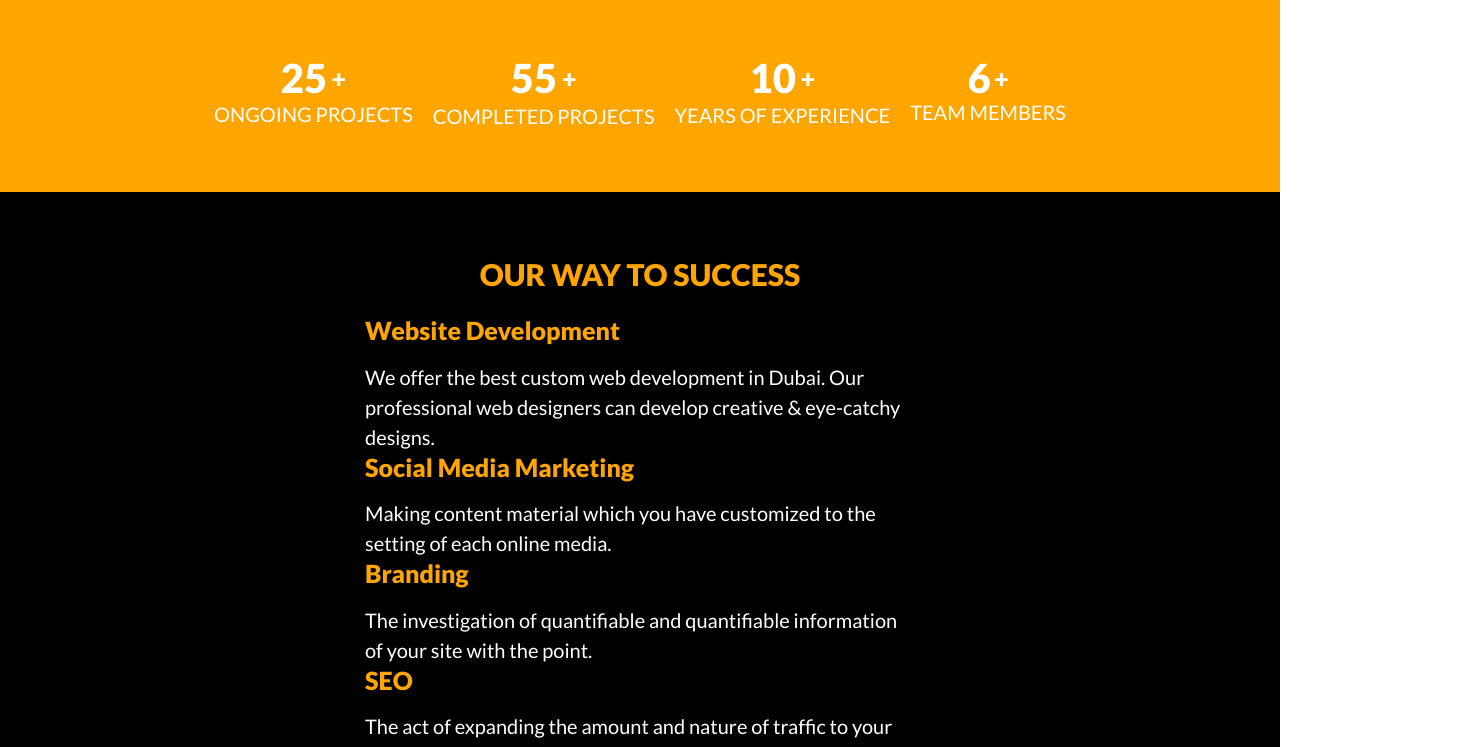
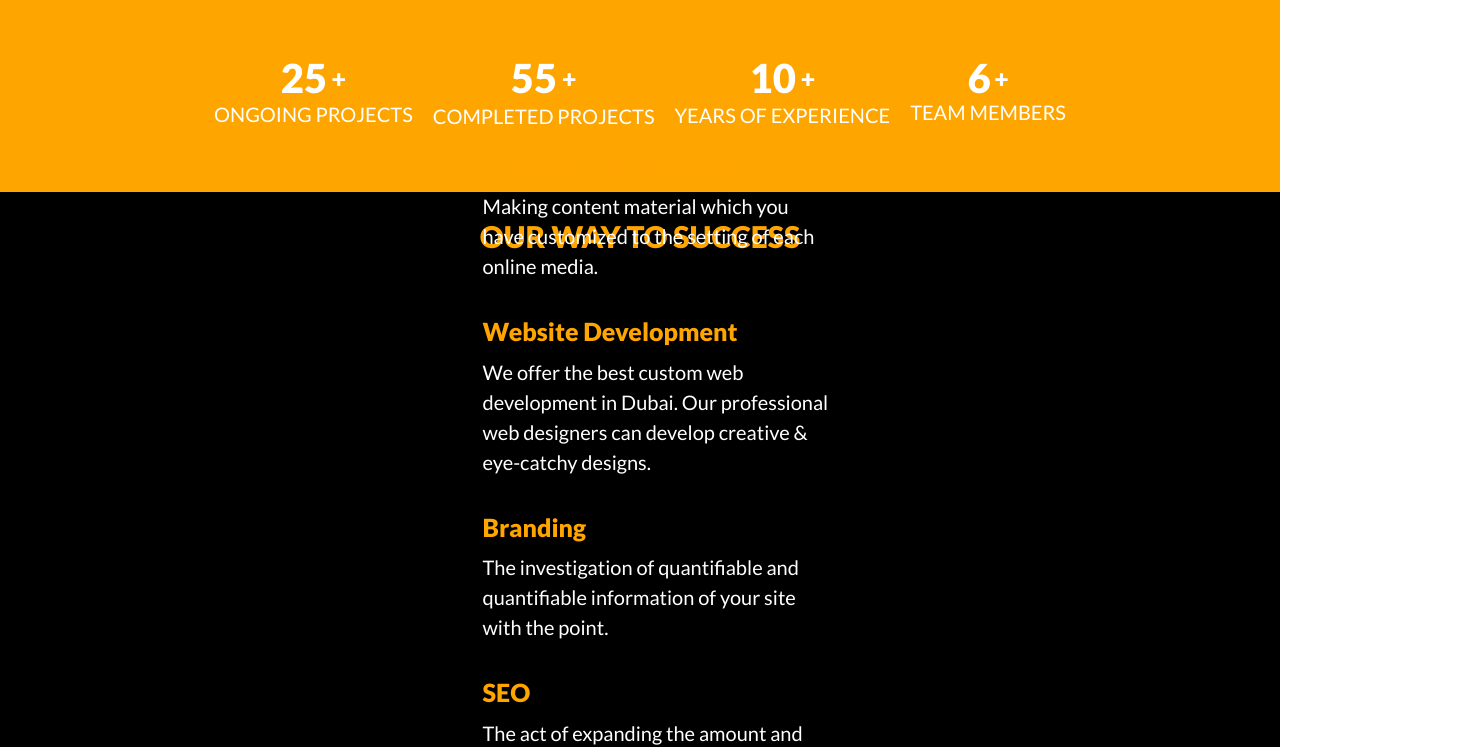
Before and after one commit to Szvejk/Digital-Marketing, a React (Vite) app: page / in a window 1280 px wide. Shown: the part 1660-2407 px from the top of the page, 1462 px wide, since content can reach past the window. Built offline with nearby package versions, Linux system fonts and the light colour scheme.

Commit message:
menu mobile changes

```diff
--- a/src/Footer/Footer.module.scss
+++ b/src/Footer/Footer.module.scss
@@ -1,5 +1,5 @@
 .wrapperFooter {
-	margin-top: 10%;
+
 	background-color: black;
 	height: 40vh;
 	display: block;
--- a/src/Header/Header.module.scss
+++ b/src/Header/Header.module.scss
@@ -3,29 +3,6 @@
 	width: 100%;
 	height: 60%;
 	position: relative;
-	.heart {
-		display: block;
-		font-size: 35px;
-	}
-	.wave {
-		position: absolute;
-		bottom: -22%;
-		height: 150px;
-		width: 100%;
-		left: 0px;
-		overflow: hidden;
-	}
-	.wrapperImg {
-		display: flex;
-		width: 100%;
-		height: 100%;
-		justify-content: flex-end;
-		margin-right: 30%;
-		.bannerImg {
-			width: 30%;
-			height: 30%;
-		}
-	}
 	.menuContact {
 		display: flex;
 		justify-content: flex-end;
@@ -34,7 +11,9 @@
 		right: -50%;
 		align-content: center;
 		line-height: 80px;
-
+		.heart {
+			display: none;
+		}
 		.headerLink {
 			text-transform: uppercase;
 			color: white;
@@ -47,6 +26,10 @@
 			margin-left: 20px;
 		}
 	}
+	.wrapperLi {
+		width: 50%;
+		display: flex;
+
 		.headerLinkTelephone {
 			text-transform: uppercase;
 			color: white;
@@ -69,6 +52,28 @@
 			margin-right: 10px;
 			margin-left: 10px;
 		}
+	}
+
+	.wave {
+		position: absolute;
+		bottom: -22%;
+		height: 150px;
+		width: 100%;
+		left: 0px;
+		overflow: hidden;
+	}
+	.wrapperImg {
+		display: flex;
+		width: 100%;
+		height: 100%;
+		justify-content: flex-end;
+		margin-right: 30%;
+		.bannerImg {
+			width: 30%;
+			height: 30%;
+		}
+	}
+
 	.headerText {
 		width: 25vw;
 		height: 40vh;
@@ -137,16 +142,37 @@
 }
 
 @media (max-width: 1000px) {
-
 	.mainText {
 		font-size: 30px;
 	}
+	.dot {
+		display: none;
+	}
+
 	.header {
 		height: 100vh;
 		width: 100vw;
 		display: flex;
 		flex-direction: column;
+		.heart {
+			display: flex;
+			font-size: 30px;
+			height: 80px;
+			width: 80px;
+			align-items: center;
+			justify-content: center;
 		}
+
+		.wrapperLi {
+			display: flex;
+			flex-direction: column;
+			background-color: red;
+			width: 100%;
+			align-items: center;
+			justify-content: center;
+		}
+	}
+
 	.smallerTextHeader {
 		display: none;
 	}
@@ -165,8 +191,4 @@
 		width: 50vw;
 		font-size: 20px;
 	}
-
-	.heart {
-		display: block;
 }
-}
--- a/src/Header/Header.tsx
+++ b/src/Header/Header.tsx
@@ -23,8 +23,8 @@ const Header = () => {
 					{!open && (
 						<>
 							{' '}
+							<div className={styles.wrapperLi}>
 								<span className={styles.iconMessage}>
-								{' '}
 									<AiOutlineComment />{' '}
 								</span>
 								info@thecreatives360
@@ -37,6 +37,7 @@ const Header = () => {
 								<li className={styles.headerLink}>Services</li>
 								<li className={styles.headerLink}>Blog</li>
 								<li className={styles.headerLink}>Contact us</li>{' '}
+							</div>
 						</>
 					)}
 				</div>
--- a/src/Presentation/Presentation.module.scss
+++ b/src/Presentation/Presentation.module.scss
@@ -1,7 +1,6 @@
 .wrapperPresentation {
 	width: 100%;
 	height: 10%;
-
 	margin-top: 5%;
 	text-align: center;
 	position: relative;
@@ -16,7 +15,7 @@
 		margin-top: 10px;
 	}
 	.textPresentation {
-		width: 100vw;
+		width: 100%;
 	}
 	.sides {
 		display: flex;
--- a/src/ServiceOffer/Serviceoffer.module.scss
+++ b/src/ServiceOffer/Serviceoffer.module.scss
@@ -6,26 +6,26 @@
 	display: flex;
 	flex-direction: column;
 	align-items: center;
-	padding: 5%;
+
 	.wrapperServices {
 		display: flex;
 		flex-direction: row;
-		width: 70vw;
+		width: 50vw;
 		height: 50vh;
 		flex-wrap: wrap;
+		align-content: center;
+		justify-content: center;
+	}
+	.singleElement{
+		width: 350px;
+		margin: 5%;
 	}
 	.servicesTitle {
 		color: orange;
 		font-size: 30px;
-		margin-bottom: 2%;
+		margin: 2%;
 	}
-	.service1,
-	.service2,
-	.service3,
-	.service4 {
-		width: 550px;
-		margin: auto;
-	}
+
 	.titleOfService {
 		font-size: 25px;
 		margin-bottom: 3%;
--- a/src/ServiceOffer/Serviceoffer.tsx
+++ b/src/ServiceOffer/Serviceoffer.tsx
@@ -1,38 +1,49 @@
 import React from 'react';
 import styles from './Serviceoffer.module.scss';
+
+type ServiceSingle = {
+	id: number;
+	title: string;
+	text: string;
+};
+
+const service: ServiceSingle[] = [
+	{
+		id: 1,
+		title: 'Social Media Marketing',
+		text: ' Making content material which you have customized to the setting of each online media.',
+	},
+	{
+		id: 2,
+		title: 'Website Development',
+		text: ' 	We offer the best custom web development in Dubai. Our professional web designers can develop creative & eye-catchy designs.',
+	},
+	{
+		id: 3,
+		title: 'Branding',
+		text: ' The investigation of quantifiable and quantifiable information of your site with the point.',
+	},
+	{
+		id: 4,
+		title: 'SEO',
+		text: 'The act of expanding the amount and nature of traffic to your site through natural web crawler.',
+	},
+];
 const Serviceoffer = () => {
 	return (
 		<section className={styles.wrapperOffer}>
 			<h2 className={styles.servicesTitle}>OUR WAY TO SUCCESS</h2>
 			<div className={styles.wrapperServices}>
-				<div className={styles.service1}>
-					<h5 className={styles.titleOfService}>Website Development</h5>
-					<p className={styles.descriptionService}>
-						We offer the best custom web development in Dubai. Our professional
-						web designers can develop creative & eye-catchy designs.
-					</p>
-				</div>
-				<div className={styles.service2}>
-					<h5 className={styles.titleOfService}>Social Media Marketing</h5>
-					<p className={styles.descriptionService}>
-						Making content material which you have customized to the setting of
-						each online media.
-					</p>
-				</div>
-				<div className={styles.service3}>
-					<h5 className={styles.titleOfService}>Branding</h5>
-					<p className={styles.descriptionService}>
-						The investigation of quantifiable and quantifiable information of
-						your site with the point.
-					</p>
-				</div>
-				<div className={styles.service4}>
-					<h5 className={styles.titleOfService}>SEO</h5>
-					<p className={styles.descriptionService}>
-						The act of expanding the amount and nature of traffic to your site
-						through natural web crawler.
-					</p>
-				</div>
+				{service.map((el) => {
+					return (
+						<div key={el.id}>
+							<div className={styles.singleElement}>
+								<h5 className={styles.titleOfService}> {el.title}</h5>
+								<p className={styles.descriptionService}>{el.text}</p>
+							</div>
+						</div>
+					);
+				})}
 			</div>
 		</section>
 	);
--- a/src/Team/Team.module.scss
+++ b/src/Team/Team.module.scss
@@ -1,24 +1,23 @@
 .flexTeam {
 	width: 100%;
-	height: 150%;
+	height: 50vh;
 	display: flex;
 	align-items: center;
 	justify-content: center;
 
 	.grid {
 		display: grid;
-		grid-template-columns: repeat(4, 220px);
+		grid-template-columns: repeat(4, 200px);
 		grid-template-rows: repeat(2, 200px);
-		width: 60vw;
-		height: 50vh;
+
+		gap: 25px;
 
 		.photo {
-			width: 250px;
+			width: 200px;
 		}
 	}
-
 }
-	.titleTeam{
+.titleTeam {
 	width: 100%;
 	height: 12%;
 	background-color: pink;
@@ -28,5 +27,44 @@
 	justify-items: center;
 	padding: 20px;
 	margin-bottom: 10px;
+}
+@media (max-width: 1000px) {
+	.flexTeam {
+		width: 100vw;
+		height: 100%;
+		display: flex;
+		align-items: center;
+		justify-items: center;
 
+		.grid {
+			display: flex;
+			flex-direction: column;
+
+
+			align-items: center;
+			justify-items: center;
+
+			.photo {
+				width: 200px;
+			}
+		}
+		.wrapper {
+			height: 25vh;
+			display: flex;
+			flex-direction: column;
+			align-items: center;
+			margin: 2%;
+		}
 	}
+	.titleTeam {
+		width: 100%;
+		height: 12%;
+		background-color: pink;
+		display: flex;
+		flex-direction: column;
+		align-items: center;
+		justify-items: center;
+		padding: 20px;
+		margin-bottom: 10px;
+	}
+}
```
Also changed, not shown: src/ClientsWords/ClientsWords.module.scss (deleted), src/ClientsWords/ClientsWords.tsx (deleted), src/Photos/Photos.module.scss (deleted), src/Photos/Photos.tsx (deleted). Lines whose indentation alone changed are shown as unchanged.
